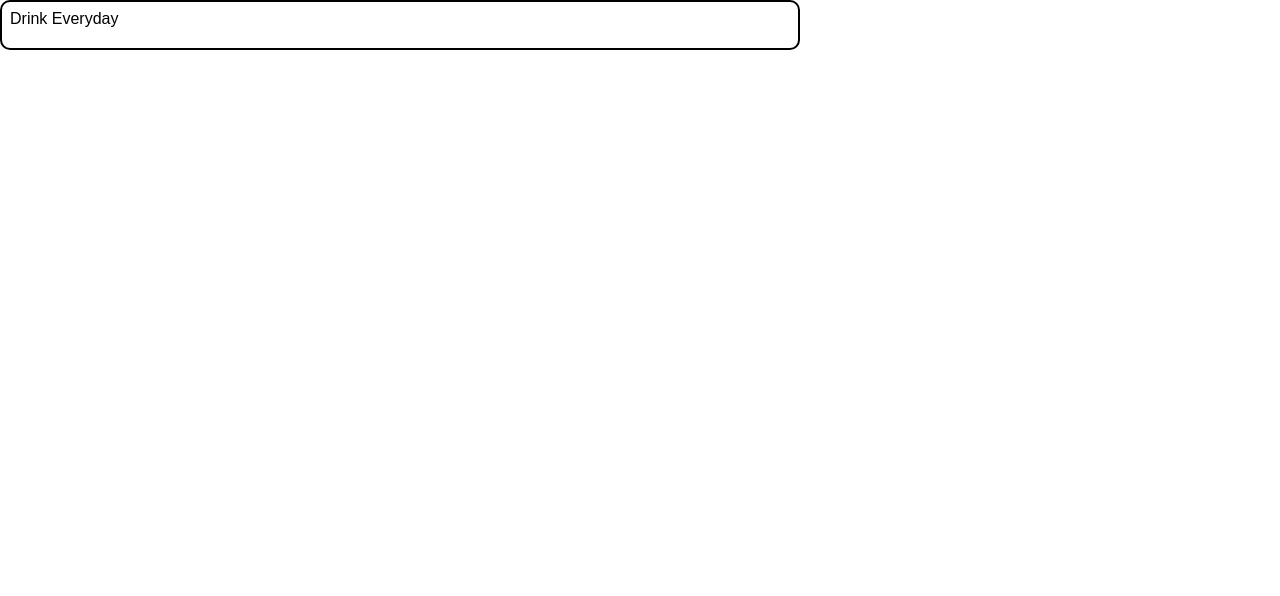
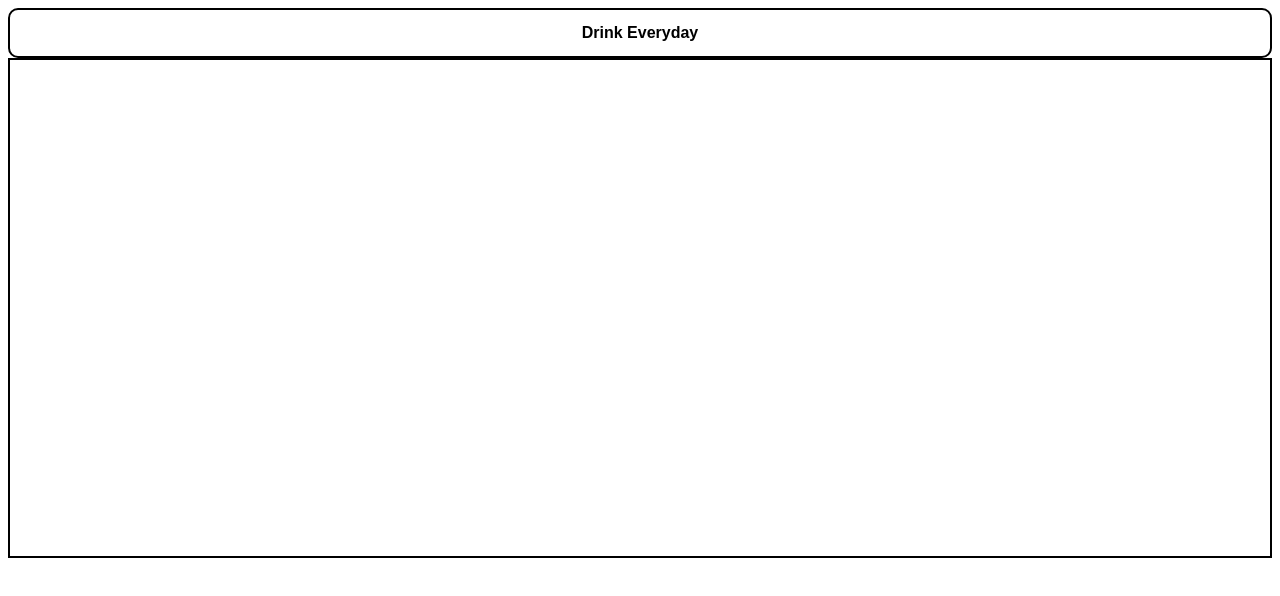
Before and after one commit to MrChae1/glassofwater, a plain HTML site: page Index.html in a window 1280 px wide. Drawn offline with Linux system fonts and the light colour scheme.

Commit message:
Add style to the section tag

```diff
--- a/index.css
+++ b/index.css
@@ -7,12 +7,23 @@ body{
 }
 main{
     height: 100vh;
-    width: 100vh;
+    width: 100vw;
+    padding: .5rem;
 }
 header{
     display: flex;
+    width: 100%;
     height: 50px;
     border: 2px solid black;
     border-radius: 10px;
     padding: .5rem;
+    justify-content: center;
+    align-items: center;
+    font-weight: bold;
 }
+section{
+    display: grid;
+    height: 500px;
+    width: 100%;
+    border: 2px solid black;
+}
```
